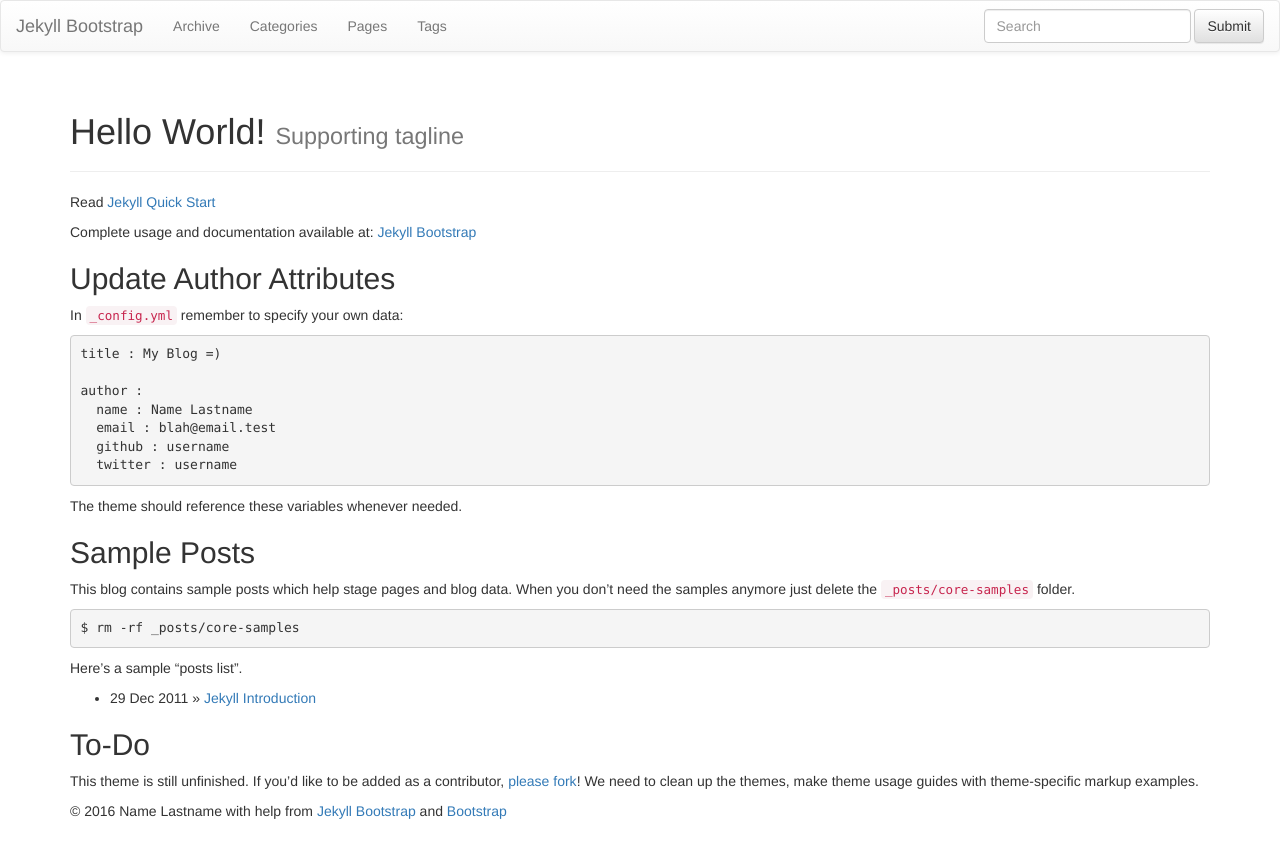
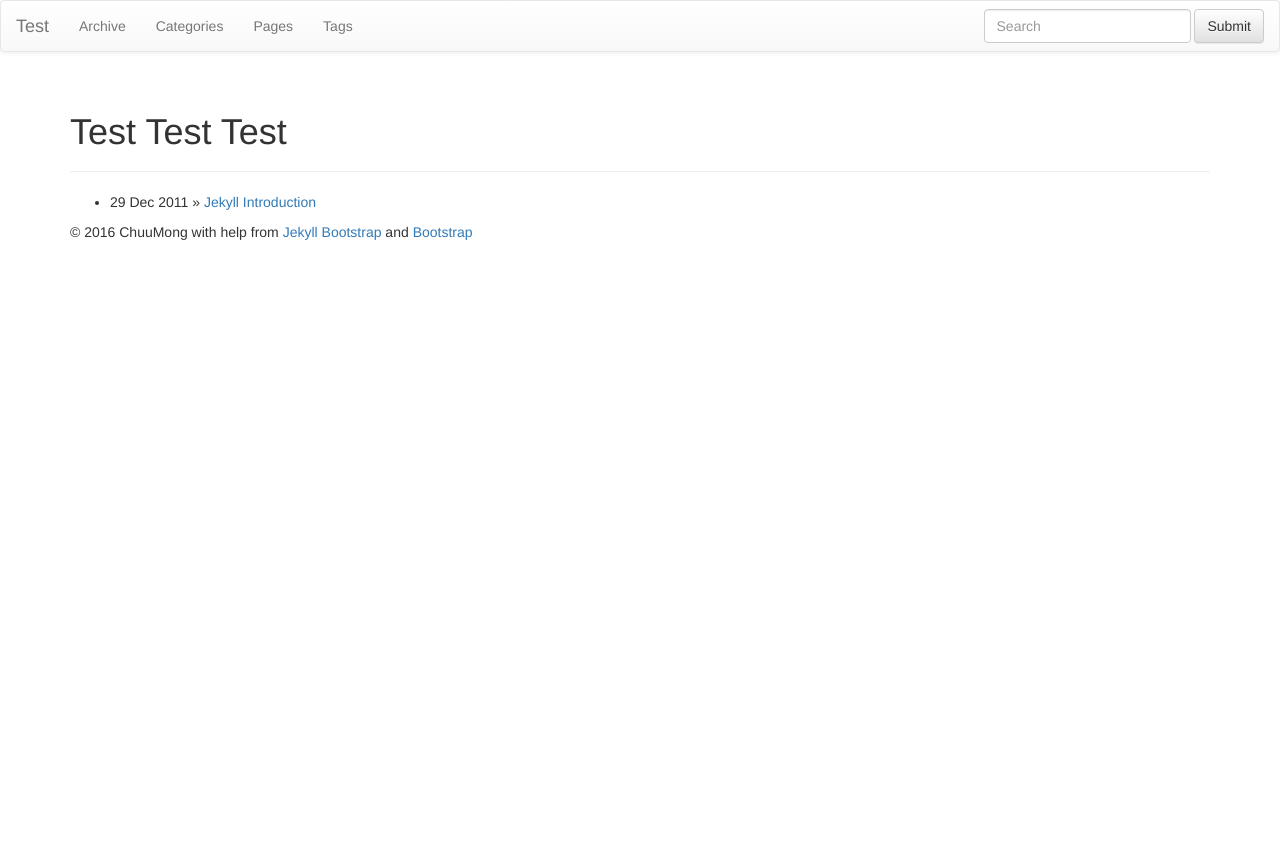
Before and after one commit to ChuuMong/chuumong.github.io, a Jekyll site: the page built from index.md, in a window 1280 px wide. Shown: the top 858 px of the page. Built offline with Jekyll 4.4.1, drawn with Linux system fonts in a browser that asks for light colours; nearby versions of some CDN libraries; library files that are not in the unit come from our copies.

Commit message:
Blog Config, Jekyll Update

```diff
--- /dev/null
+++ b/Gemfile
@@ -0,0 +1,3 @@
+source 'https://rubygems.org/'
+
+gem 'github-pages'
--- a/_config.yml
+++ b/_config.yml
@@ -3,19 +3,22 @@
 permalink: /:categories/:year/:month/:day/:title
 
 exclude: [".rvmrc", ".rbenv-version", "README.md", "Rakefile", "changelog.md"]
-highlighter: pygments
+
+# highlighter: pygments
+
+# Jekyll Version 3.0 update
+kramdown:
+  input: GFM
 
 # Themes are encouraged to use these universal variables
 # so be sure to set them if your theme uses them.
 #
-title : Jekyll Bootstrap
+title : Test
 tagline: Site Tagline
 author :
-  name : Name Lastname
-  email : blah@email.test
-  github : username
-  twitter : username
-  feedburner : feedname
+  name : ChuuMong
+  email : whdcn456@gmail.com
+  github : Chuumong
 
 # The production_url is only used when full-domain names are needed
 # such as sitemap.txt
@@ -25,7 +28,7 @@ author :
 # Else if you are pushing to username.github.io, replace with your username.
 # Finally if you are pushing to a GitHub project page, include the project name at the end.
 #
-production_url : http://username.github.io
+production_url : http://chuumong.github.io
 
 # All Jekyll-Bootstrap specific configurations are namespaced into this hash
 #
@@ -82,7 +85,7 @@ JB :
   comments :
     provider : disqus
     disqus :
-      short_name : jekyllbootstrap
+      short_name : chuumong
     livefyre :
       site_id : 123
     intensedebate :
@@ -92,8 +95,7 @@ JB :
       num_posts: 5
       width: 580
       colorscheme: light
-    duoshuo :
-      short_name : jekyllbootstrap
+
 
   # Settings for analytics helper
   # Set 'provider' to the analytics provider you want to use.
@@ -101,10 +103,8 @@ JB :
   #
   analytics :
     provider : google
-    gauges :
-        site_id : 'SITE ID'
     google :
-        tracking_id : 'UA-123-12'
+        tracking_id : 'UA-71862333-2'
     getclicky :
       site_id :
     mixpanel :
--- a/index.md
+++ b/index.md
@@ -1,44 +1,10 @@
 ---
 layout: page
-title: Hello World!
-tagline: Supporting tagline
+title: Test Test Test
 ---
-{% include JB/setup %}
-
-Read [Jekyll Quick Start](http://jekyllbootstrap.com/usage/jekyll-quick-start.html)
-
-Complete usage and documentation available at: [Jekyll Bootstrap](http://jekyllbootstrap.com)
-
-## Update Author Attributes
-
-In `_config.yml` remember to specify your own data:
-
-    title : My Blog =)
-
-    author :
-      name : Name Lastname
-      email : blah@email.test
-      github : username
-      twitter : username
-
-The theme should reference these variables whenever needed.
-
-## Sample Posts
-
-This blog contains sample posts which help stage pages and blog data.
-When you don't need the samples anymore just delete the `_posts/core-samples` folder.
-
-    $ rm -rf _posts/core-samples
-
-Here's a sample "posts list".
 
 <ul class="posts">
   {% for post in site.posts %}
     <li><span>{{ post.date | date_to_string }}</span> &raquo; <a href="{{ BASE_PATH }}{{ post.url }}">{{ post.title }}</a></li>
   {% endfor %}
 </ul>
-
-## To-Do
-
-This theme is still unfinished. If you'd like to be added as a contributor, [please fork](http://github.com/plusjade/jekyll-bootstrap)!
-We need to clean up the themes, make theme usage guides with theme-specific markup examples.
```
Also changed, not shown: Gemfile.lock (added), 1 other file.
